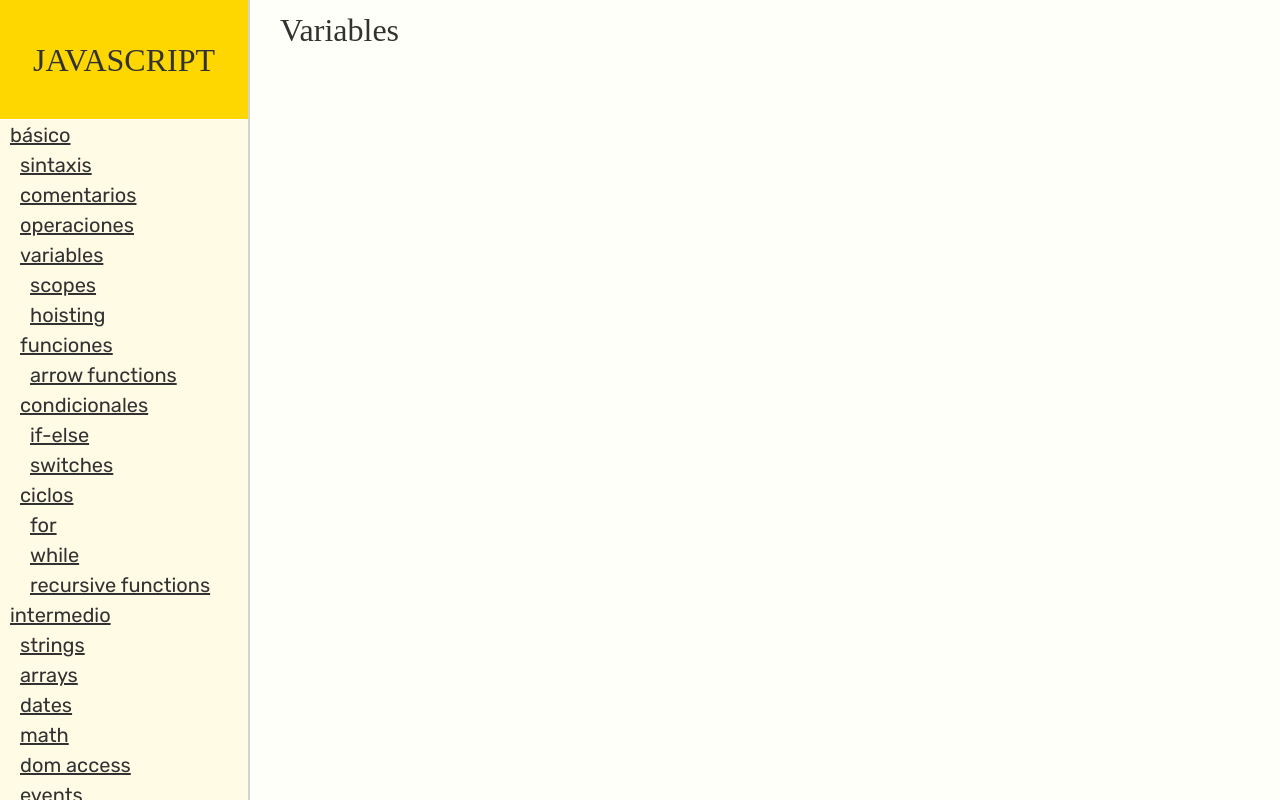
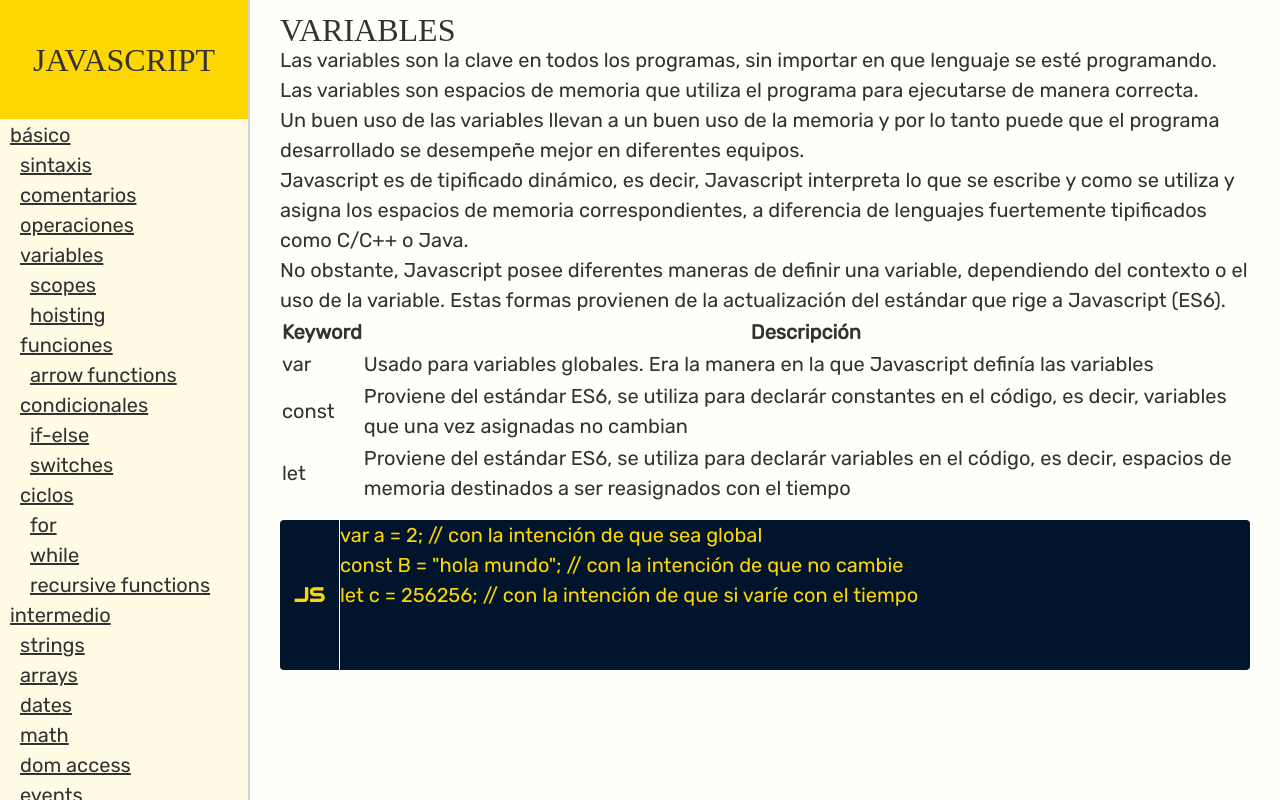
Before and after one commit to cruzortiz99/tsc_react_express_app, a React app: page /basics/variables in a window 1280 px wide. Built offline with nearby package versions, Linux system fonts and the light colour scheme; a web font is replaced by a local one.

Commit message:
Variable lecture done

```diff
--- a/client/src/pages/Basics/Comment.tsx
+++ b/client/src/pages/Basics/Comment.tsx
@@ -20,6 +20,10 @@ export default (props: AppPagesProps) => {
           que el código debería ser lo suficientemente expresivo para requerir
           la menor cantidad de comentario.
         </p>
+        <p>
+          Los comentarios del código se pueden realizar con doble slash (//) o
+          con slash y asterísco (/* */)
+        </p>
         <AppContentCode type='js'>
           {
             '// Esto es una función de suma\nfunction x (a, b) { \n return a+b; \n}'
--- a/client/src/pages/Basics/Operations.tsx
+++ b/client/src/pages/Basics/Operations.tsx
@@ -1,6 +1,8 @@
 import React from 'react'
 import { AppPagesProps } from '../AppPages'
 import AppContentStructure from '../../components/AppContentStructure/AppContentStructure'
+import AppContentTheory from '../../components/AppContentTheory/AppContentTheory'
+import AppContentCode from '../../components/AppContentCode/AppContentCode'
 
 export default (props: AppPagesProps) => {
   return (
@@ -9,6 +11,57 @@ export default (props: AppPagesProps) => {
       nextRoute={props.nextRoute}
       prevRoute={props.prevRoute}
       {...props}
-    ></AppContentStructure>
+    >
+      <AppContentTheory>
+        <p>
+          Son todas las acciones matemáticas o lógicas que se desea que el
+          script o programa ejecute.
+        </p>
+        <p>Entre algunas de las operaciones tenemos</p>
+        <table>
+          <thead>
+            <tr>
+              <th>Matemática</th>
+              <th>Lógica</th>
+            </tr>
+          </thead>
+          <tbody>
+            <tr>
+              <td>Suma (+)</td>
+              <td>Or (| o ||)</td>
+            </tr>
+            <tr>
+              <td>Resta (-)</td>
+              <td>And (& o &&)</td>
+            </tr>
+            <tr>
+              <td>Multiplicación (*)</td>
+              <td>Not (!)</td>
+            </tr>
+            <tr>
+              <td>División (/)</td>
+              <td>Xor (^)</td>
+            </tr>
+            <tr>
+              <td>Potencia (**)</td>
+              <td>Igualdad (== o ===)</td>
+            </tr>
+            <tr>
+              <td>Asignación (=)</td>
+              <td>Desigualdad (!= o !==)</td>
+            </tr>
+            <tr>
+              <td>Modulo (%)</td>
+              <td>Mayor y menor ({'< o >'})</td>
+            </tr>
+          </tbody>
+        </table>
+      </AppContentTheory>
+      <AppContentCode type='js'>
+        {
+          'var a = true;\nvar b = false;\na && b; // false\na || b; //true\n!a; // false\na ^ b; //true\na === b; // false'
+        }
+      </AppContentCode>
+    </AppContentStructure>
   )
 }
--- a/client/src/pages/Basics/Variables.tsx
+++ b/client/src/pages/Basics/Variables.tsx
@@ -1,5 +1,74 @@
 import React from 'react'
+import { AppPagesProps } from '../AppPages'
+import AppContentStructure from '../../components/AppContentStructure/AppContentStructure'
+import AppContentCode from '../../components/AppContentCode/AppContentCode'
 
-export default () => {
-  return <h1>Variables</h1>
+export default (props: AppPagesProps) => {
+  return (
+    <AppContentStructure
+      nextRoute={props.nextRoute}
+      prevRoute={props.prevRoute}
+      title='Variables'
+      {...props}
+    >
+      <p>
+        Las variables son la clave en todos los programas, sin importar en que
+        lenguaje se esté programando. Las variables son espacios de memoria que
+        utiliza el programa para ejecutarse de manera correcta.
+      </p>
+      <p>
+        Un buen uso de las variables llevan a un buen uso de la memoria y por lo
+        tanto puede que el programa desarrollado se desempeñe mejor en
+        diferentes equipos.
+      </p>
+      <p>
+        Javascript es de tipificado dinámico, es decir, Javascript interpreta lo
+        que se escribe y como se utiliza y asigna los espacios de memoria
+        correspondientes, a diferencia de lenguajes fuertemente tipificados como
+        C/C++ o Java.
+      </p>
+      <p>
+        No obstante, Javascript posee diferentes maneras de definir una
+        variable, dependiendo del contexto o el uso de la variable. Estas formas
+        provienen de la actualización del estándar que rige a Javascript (ES6).
+      </p>
+      <table>
+        <thead>
+          <tr>
+            <th>Keyword</th>
+            <th>Descripción</th>
+          </tr>
+        </thead>
+        <tbody>
+          <tr>
+            <td>var</td>
+            <td>
+              Usado para variables globales. Era la manera en la que Javascript
+              definía las variables
+            </td>
+          </tr>
+          <tr>
+            <td>const</td>
+            <td>
+              Proviene del estándar ES6, se utiliza para declarár constantes en
+              el código, es decir, variables que una vez asignadas no cambian
+            </td>
+          </tr>
+          <tr>
+            <td>let</td>
+            <td>
+              Proviene del estándar ES6, se utiliza para declarár variables en
+              el código, es decir, espacios de memoria destinados a ser
+              reasignados con el tiempo
+            </td>
+          </tr>
+        </tbody>
+      </table>
+      <AppContentCode type='js'>
+        {
+          'var a = 2; // con la intención de que sea global\nconst B = "hola mundo"; // con la intención de que no cambie\nlet c = 256256; // con la intención de que si varíe con el tiempo'
+        }
+      </AppContentCode>
+    </AppContentStructure>
+  )
 }
```
